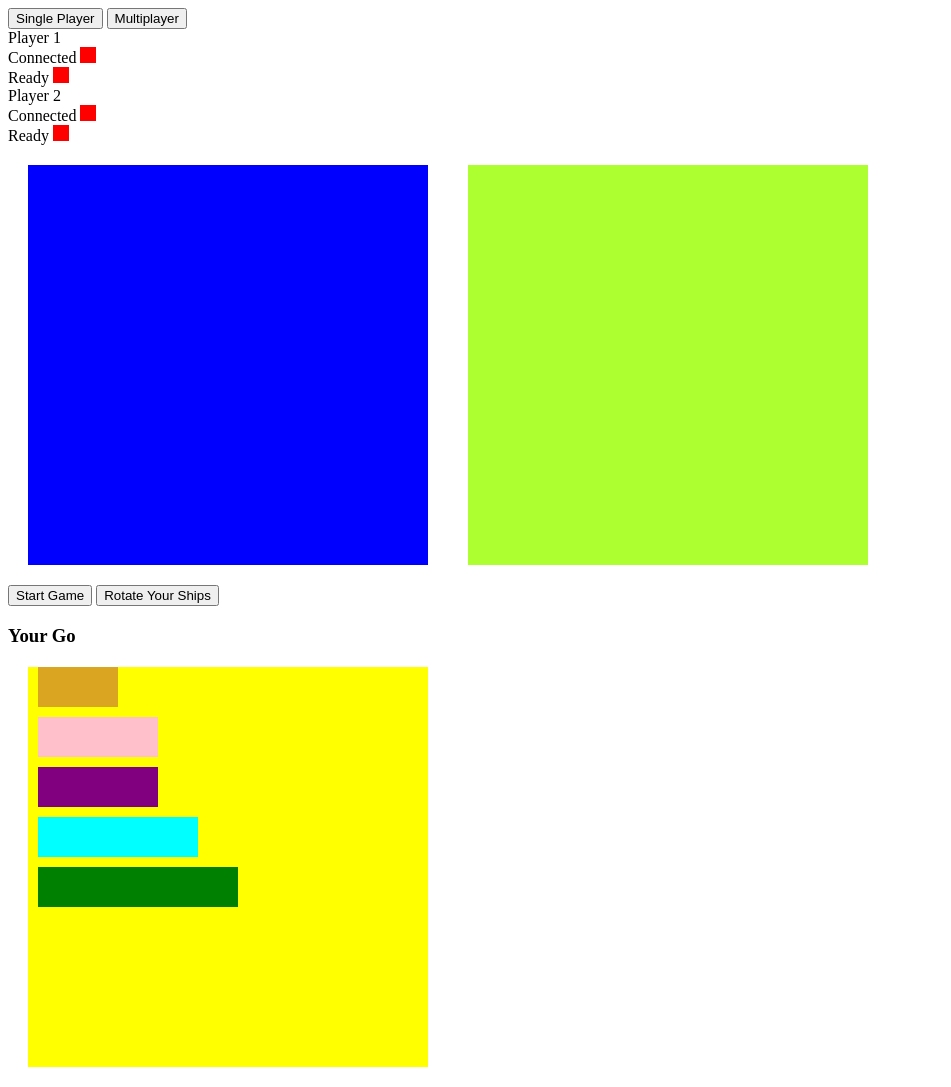
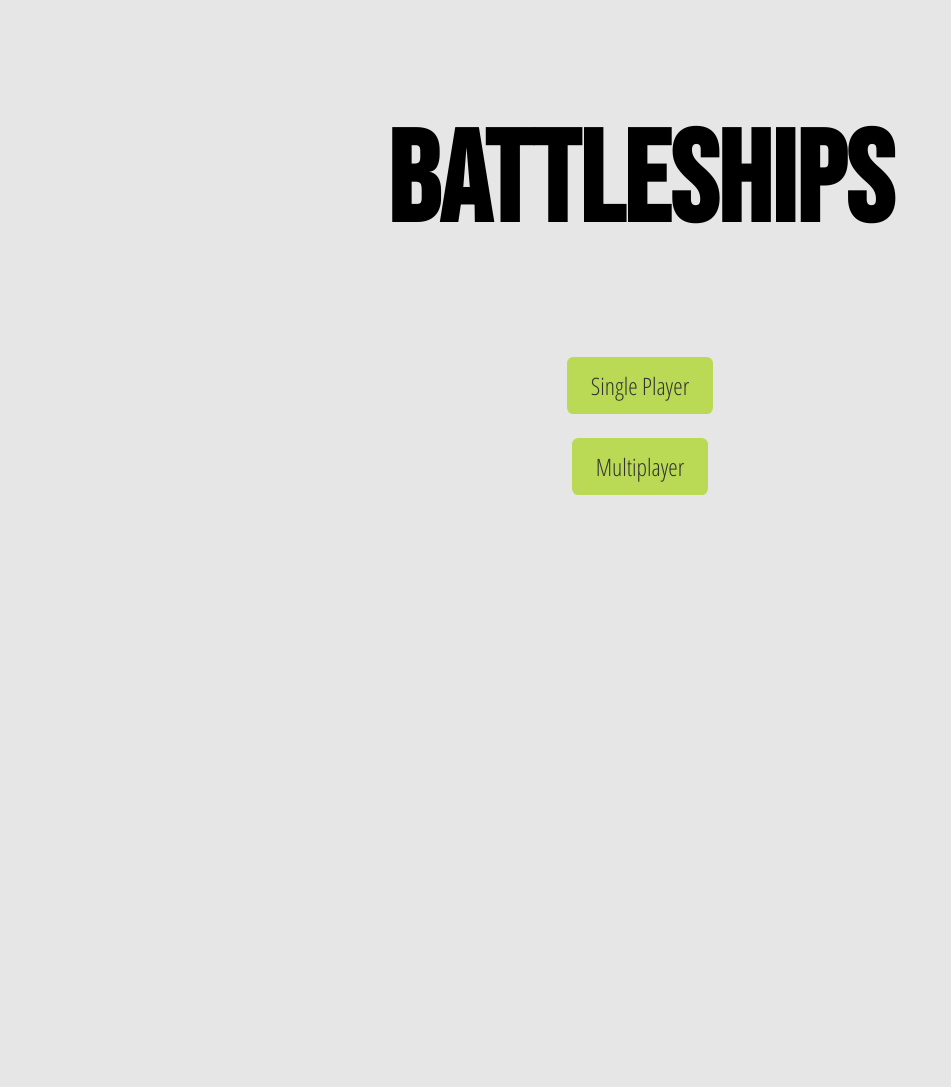
Before and after one commit to sigvant/battleshipgame, a website: page public/index.html in a window 1280 px wide. Shown: the whole page, without its empty margins (0-951 px from the left). After the commit the page ends 800 px from the top, so only its background shows below. Drawn offline with nearby package versions, Linux system fonts and the light colour scheme.

Commit message:
commit before rounding ships

```diff
--- a/public/app.js
+++ b/public/app.js
@@ -12,8 +12,6 @@ document.addEventListener('DOMContentLoaded', () => {
     const rotateButton = document.querySelector('#rotate')
     const turnDisplay = document.querySelector('#whose-go')
     const infoDisplay = document.querySelector('#info')
-    const singlePlayerButton = document.querySelector('#singlePlayerButton')
-    const multiPlayerButton = document.querySelector('#multiPlayerButton')
 
     const userSquares = []
     const computerSquares = []
@@ -21,22 +19,63 @@ document.addEventListener('DOMContentLoaded', () => {
     let isGameOver = false
     let currentPlayer = 'user'
     const width = 10
-    let gameMode = ''
     let playerNum = 0
     let ready = false
     let enemyReady = false
     let allShipsPlaced = false
     let shotFired = -1
 
+   //Ships
+   const shipArray = [
+    {
+        name: 'destroyer',
+        directions: [
+            [0, 1],
+            [0, width]
+        ]
+    },
+    {
+        name: 'submarine',
+        directions: [
+            [0, 1, 2],
+            [0, width, width*2]
+        ]
+    },
+    {
+        name: 'cruiser',
+        directions: [
+            [0, 1, 2],
+            [0, width, width*2]
+        ]
+    },
+    {
+        name: 'battleship',
+        directions: [
+            [0, 1, 2, 3],
+            [0, width, width*2, width*3]
+        ]
+    },
+    {
+        name: 'carrier',
+        directions: [
+            [0, 1, 2, 3, 4],
+            [0, width, width*2, width*3, width*4]
+        ]
+    },
+    ]
+
+    createBoard(userGrid, userSquares)
+    createBoard(computerGrid, computerSquares)
+
     // Select Player Mode
-    singlePlayerButton.addEventListener('click', startSinglePlayer)
-    multiPlayerButton.addEventListener('click', startMultiPlayer)
-
-
+    if (gameMode === 'singlePlayer') {
+        startSinglePlayer()
+    } else {
+        startMultiPlayer()
+    }
 
     // Multiplayer
     function startMultiPlayer() {
-        gameMode = 'multiPlayer'
 
         const socket = io();
 
@@ -122,9 +161,9 @@ document.addEventListener('DOMContentLoaded', () => {
         }
     }
 
+
     // Single Player
     function startSinglePlayer() {
-        gameMode = 'singlePlayer'
 
         generate(shipArray[0])
         generate(shipArray[1])
@@ -145,47 +184,6 @@ document.addEventListener('DOMContentLoaded', () => {
             squares.push(square)
         }
     }
-    createBoard(userGrid, userSquares)
-    createBoard(computerGrid, computerSquares)
-
-    //Ships
-    const shipArray = [
-        {
-            name: 'destroyer',
-            directions: [
-                [0, 1],
-                [0, width]
-            ]
-        },
-        {
-            name: 'submarine',
-            directions: [
-                [0, 1, 2],
-                [0, width, width*2]
-            ]
-        },
-        {
-            name: 'cruiser',
-            directions: [
-                [0, 1, 2],
-                [0, width, width*2]
-            ]
-        },
-        {
-            name: 'battleship',
-            directions: [
-                [0, 1, 2, 3],
-                [0, width, width*2, width*3]
-            ]
-        },
-        {
-            name: 'carrier',
-            directions: [
-                [0, 1, 2, 3, 4],
-                [0, width, width*2, width*3, width*4]
-            ]
-        },
-    ]
 
     //Draw the computers ships in random locations
     function generate(ship) {
--- a/public/index.html
+++ b/public/index.html
@@ -6,44 +6,21 @@
     <meta name="viewport" content="width=device-width, initial-scale=1.0">
     <title>Battleships</title>
     <link rel="stylesheet" href="style.css">
-    <script src='app.js' charset='utf-8'></script>
-    <script src="/socket.io/socket.io.js"></script>
+    <link rel="preconnect" href="https://fonts.googleapis.com">
+    <link rel="preconnect" href="https://fonts.gstatic.com" crossorigin>
+    <link href="https://fonts.googleapis.com/css2?family=Bebas+Neue&display=swap" rel="stylesheet">
+    <link href="https://fonts.googleapis.com/css2?family=Open+Sans+Condensed:ital,wght@0,300;0,700;1,300&display=swap" rel="stylesheet">
 </head>
 <body>
 
-    <button id="singlePlayerButton">Single Player</button>
-    <button id="multiPlayerButton">Multiplayer</button>
-
-    <div class="player p1">
-        Player 1
-        <div class="connected">Connected <span></span></div>
-        <div class="ready">Ready <span></span></div>
-    </div>
-    <div class="player p2">
-        Player 2
-        <div class="connected">Connected <span></span></div>
-        <div class="ready">Ready <span></span></div>
-    </div>
-
-
-    <div class="container">
-        <div class="grid grid-user"></div>
-        <div class="grid grid-computer"></div>
-    </div>
-
-    <div class="hidden-info">
-        <button id='start'>Start Game</button>
-        <button id='rotate'>Rotate Your Ships</button>
-        <h3 id='whose-go'>Your Go</h3>
-        <h3 id='info'></h3>
-    </div>
-
-    <div class="grid-display">
-        <div class="ship destroyer-container" draggable="true"><div id='destroyer-0'></div><div id='destroyer-1'></div></div>
-        <div class="ship submarine-container" draggable="true"><div id='submarine-0'></div><div id='submarine-1'></div><div id='submarine-2'></div></div>
-        <div class="ship cruiser-container" draggable="true"><div id='cruiser-0'></div><div id='cruiser-1'></div><div id='cruiser-2'></div></div>
-        <div class="ship battleship-container" draggable="true"><div id='battleship-0'></div><div id='battleship-1'></div><div id='battleship-2'></div><div id='battleship-3'></div></div>
-        <div class="ship carrier-container" draggable="true"><div id='carrier-0'></div><div id='carrier-1'></div><div id='carrier-2'></div><div id='carrier-3'></div><div id='carrier-4'></div></div>
+    <div class='splash-container'>
+        <h1 class='splash-title'>Battleships</h1>
+        <div class='link-container'>
+            <a href="/singleplayer.html" class='btn splash-btn'>Single Player</a>
+        </div>
+        <div class='link-container'>
+            <a href="/multiplayer.html" class='btn splash-btn'>Multiplayer</a>
+        </div>
     </div>
 
 </body>
--- a/public/style.css
+++ b/public/style.css
@@ -1,147 +1,150 @@
+body {
+    margin: 0;
+    background-color: #E6E6E6;
+}
+
+*, *::before, *::after {
+    box-sizing: border-box;
+    font-family: 'Open Sans Condensed', sans-serif;
+}
+
+.splash-container {
+    display: flex;
+    flex-direction: column;
+    justify-content: center;
+    align-items: center;
+    height: 66vh;
+}
+
+.splash-title {
+    font-family: 'Bebas Neue', cursive;
+    font-size: 8rem;
+}
+
+.btn {
+    background-color: #BADA55;
+    padding: .5em 1em;
+    outline: none;
+    border: none;
+    text-decoration: none;
+    cursor: pointer;
+    border-radius: .4rem;
+    color: #333;
+    font-size: inherit;
+}
+
+.btn:hover, .btn:focus {
+    opacity: 0.3;
+}
+
+.link-container {
+    margin: 1.5rem;
+}
+
+.splash-btn {
+    font-size: 1.5rem;
+    margin-left: 2rem;
+}
+
+.splash-btn:first-child {
+    margin-left: 0;
+}
+
 .container {
+    display: flex;
+    justify-content: center;
+    width: 100%;
+}
+
+.battleship-grid {
+    margin: 2vmin;
+    display: grid;
+    background-color: hsl(200, 100%, 50%);
+    grid-template-rows: repeat(10, 4.6vmin);
+    grid-template-columns: repeat(10, 4.6vmin);
+}
+
+.taken, .ship {
+    background-color: hsl(0, 0%, 80%);
+}
+
+.grid-display {
     display: flex;
 }
 
-.grid-user {
-    width: 400px;
-    height: 400px;
+.ship > div {
+    width: 4.6vmin;
+    height: 4.6vmin;
+}
+
+.ship {
     display: flex;
     flex-wrap: wrap;
-    background-color: blue;
-    margin: 20px;
+    margin: 1vmin;
+    width: calc(4.6vmin * var(--width, 1));
+    height: calc(4.6vmin * var(--height, 1));
+    border-radius: 2.3vmin;
 }
 
-.grid div {
+.battleship-grid div {
     /* any div inside the div with class grid */
-    width: 40px;
-    height: 40px;
+    border: 1px solid hsla(0, 0%, 100%, .2);
 }
 
-.grid-computer {
-    width: 400px;
-    height: 400px;
-    display: flex;
-    flex-wrap: wrap;
-    background-color: greenyellow;
-    margin: 20px;
-}
-
-.grid-display {
-    width: 400px;
-    height: 400px;
-    margin: 20px;
-    background-color: yellow;
-}
 
 .destroyer-container {
-    width: 80px;
-    height: 40px;
-    background-color: goldenrod;
-    margin: 10px;
-    display: flex;
+    --width: 2;
 }
 
 .destroyer-container-vertical {
-    width: 40px;
-    height: 80px;
-    background-color: goldenrod;
-    margin: 10px;
-    display: flex;
-    flex-wrap: wrap;
+    --height: 2;
+    --width: 1;
 }
 
 .submarine-container {
-    width: 120px;
-    height: 40px;
-    background-color: pink;
-    margin: 10px;
-    display: flex;
+    --width: 3;
 }
 
 .submarine-container-vertical {
-    width: 40px;
-    height: 120px;
-    background-color: pink;
-    margin: 10px;
-    display: flex;
-    flex-wrap: wrap;
+    --height: 3;
+    --width: 1;
 }
 
 .cruiser-container {
-    width: 120px;
-    height: 40px;
-    background-color: purple;
-    margin: 10px;
-    display: flex;
+    --width: 3;
 }
 
 .cruiser-container-vertical {
-    width: 40px;
-    height: 120px;
-    background-color: purple;
-    margin: 10px;
-    display: flex;
-    flex-wrap: wrap;
+    --height: 3;
+    --width: 1;
 }
 
 .battleship-container {
-    width: 160px;
-    height: 40px;
-    background-color: aqua;
-    margin: 10px;
-    display: flex;
+    --width: 4;
 }
 
 .battleship-container-vertical {
-    width: 40px;
-    height: 160px;
-    background-color: aqua;
-    margin: 10px;
-    display: flex;
-    flex-wrap: wrap;
+    --height: 4;
+    --width: 1;
 }
 
 .carrier-container {
-    width: 200px;
-    height: 40px;
-    background-color: green;
-    margin: 10px;
-    display: flex;
+    --width: 5;
 }
 
 .carrier-container-vertical {
-    width: 40px;
-    height: 200px;
-    background-color: green;
-    margin: 10px;
-    display: flex;
-    flex-wrap: wrap;
+    --height: 5;
+    --width: 1;
 }
 
-.ship div {
-    /* any div in a div with class of ship */
-    width: 40px;
-    height: 40px;
+.hidden-info {
+    font-size: 1.5rem;
+    align-items: center;
+    flex-direction: column;
 }
 
-.destroyer {
-    background-color: goldenrod;
-}
-
-.submarine {
-    background-color: pink;
-}
-
-.cruiser {
-    background-color: purple;
-}
-
-.battleship {
-    background-color: aqua;
-}
-
-.carrier {
-    background-color: green;
+.info-text {
+    margin: 1rem;
 }
 
 .boom {
```
Also changed, not shown: public/singleplayer.html (added, +47 -0 lines).
